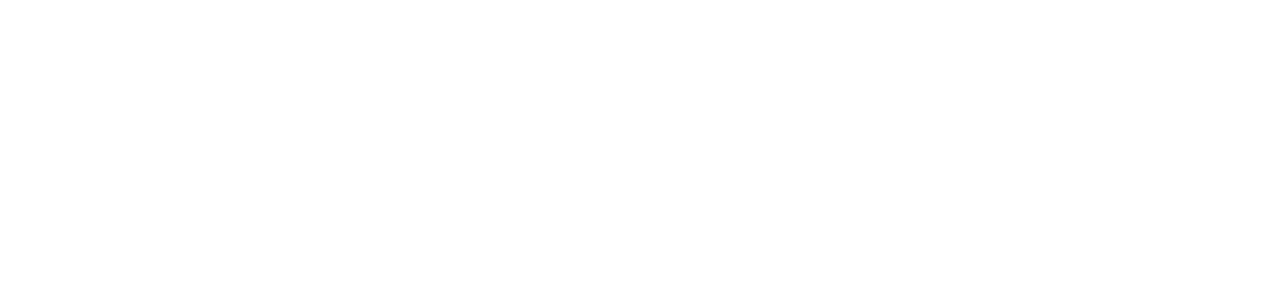
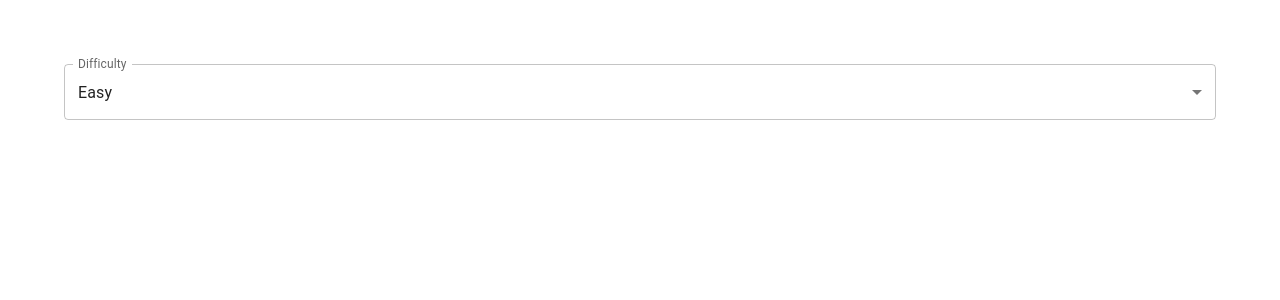
Before and after one commit to CS3219-AY2223S1/cs3219-project-ay2223s1-g32, a React (Create React App) app in the folder frontend/: page /selectdifficulty in a window 1280 px wide. Before the commit this address had no page. Shown: the top 300 px of the page. Built offline with nearby package versions, Linux system fonts and the light colour scheme.

Commit message:
[FR 2.1] Add select difficulty page

```diff
--- a/frontend/package.json
+++ b/frontend/package.json
@@ -3,9 +3,9 @@
   "version": "0.1.0",
   "private": true,
   "dependencies": {
-    "@emotion/react": "^11.9.3",
-    "@emotion/styled": "^11.9.3",
-    "@mui/material": "^5.9.1",
+    "@emotion/react": "^11.10.4",
+    "@emotion/styled": "^11.10.4",
+    "@mui/material": "^5.10.4",
     "@testing-library/jest-dom": "^5.16.4",
     "@testing-library/react": "^13.3.0",
     "@testing-library/user-event": "^13.5.0",
--- a/frontend/src/App.js
+++ b/frontend/src/App.js
@@ -1,6 +1,12 @@
-import {BrowserRouter as Router, Routes, Route, Navigate} from "react-router-dom";
-import SignupPage from './components/SignupPage';
-import {Box} from "@mui/material";
+import {
+  BrowserRouter as Router,
+  Routes,
+  Route,
+  Navigate,
+} from "react-router-dom";
+import SignupPage from "./components/SignupPage";
+import { Box } from "@mui/material";
+import SelectDifficultyPage from "./components/SelectDifficultyPage";
 
 function App() {
   return (
@@ -8,8 +14,16 @@
       <Box display={"flex"} flexDirection={"column"} padding={"4rem"}>
         <Router>
           <Routes>
-                        <Route exact path="/" element={<Navigate replace to="/signup" />}></Route>
-                        <Route path="/signup" element={<SignupPage/>}/>
+            <Route
+              exact
+              path="/"
+              element={<Navigate replace to="/signup" />}
+            ></Route>
+            <Route path="/signup" element={<SignupPage />} />
+            <Route
+              path="/selectdifficulty"
+              element={<SelectDifficultyPage />}
+            />
           </Routes>
         </Router>
       </Box>
--- /dev/null
+++ b/frontend/src/components/SelectDifficultyPage.js
@@ -0,0 +1,34 @@
+import * as React from "react";
+import Box from "@mui/material/Box";
+import InputLabel from "@mui/material/InputLabel";
+import MenuItem from "@mui/material/MenuItem";
+import FormControl from "@mui/material/FormControl";
+import Select from "@mui/material/Select";
+
+export default function BasicSelect() {
+  const [difficulty, setDifficulty] = React.useState("Easy");
+
+  const handleChange = (event) => {
+    setDifficulty(event.target.value);
+    console.log(event.target.value);
+  };
+
+  return (
+    <Box sx={{ minWidth: 120 }}>
+      <FormControl fullWidth>
+        <InputLabel id="demo-simple-select-label">Difficulty</InputLabel>
+        <Select
+          labelId="demo-simple-select-label"
+          id="demo-simple-select"
+          value={difficulty}
+          label="Difficulty"
+          onChange={handleChange}
+        >
+          <MenuItem value={"Easy"}>Easy</MenuItem>
+          <MenuItem value={"Medium"}>Medium</MenuItem>
+          <MenuItem value={"Difficult"}>Difficult</MenuItem>
+        </Select>
+      </FormControl>
+    </Box>
+  );
+}
```
Also changed, not shown: frontend/src/components/SignupPage.js (+46 -41 lines), 1 other file (tests, documents, lock files or other folders). Lines whose indentation alone changed are shown as unchanged.
